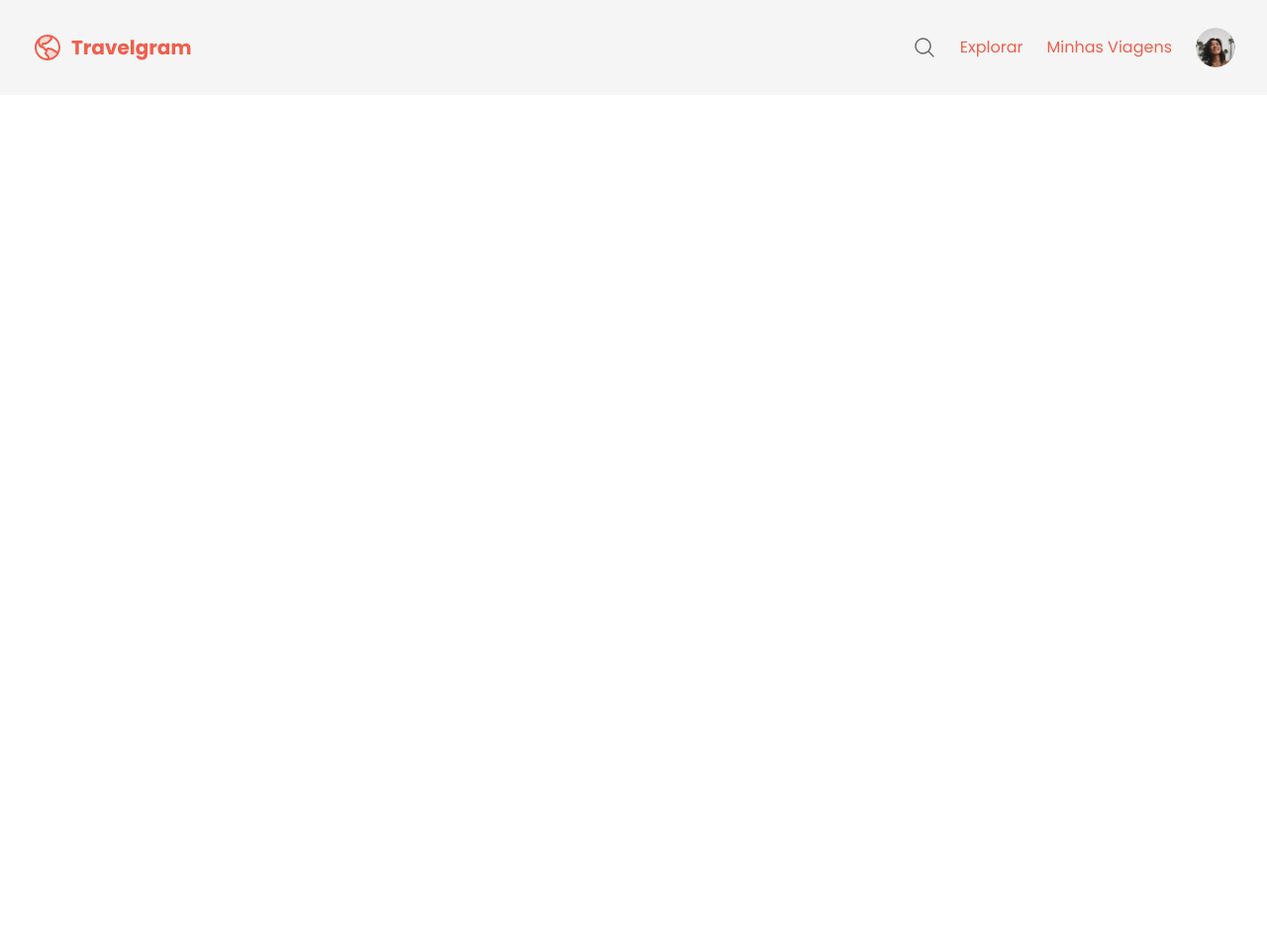
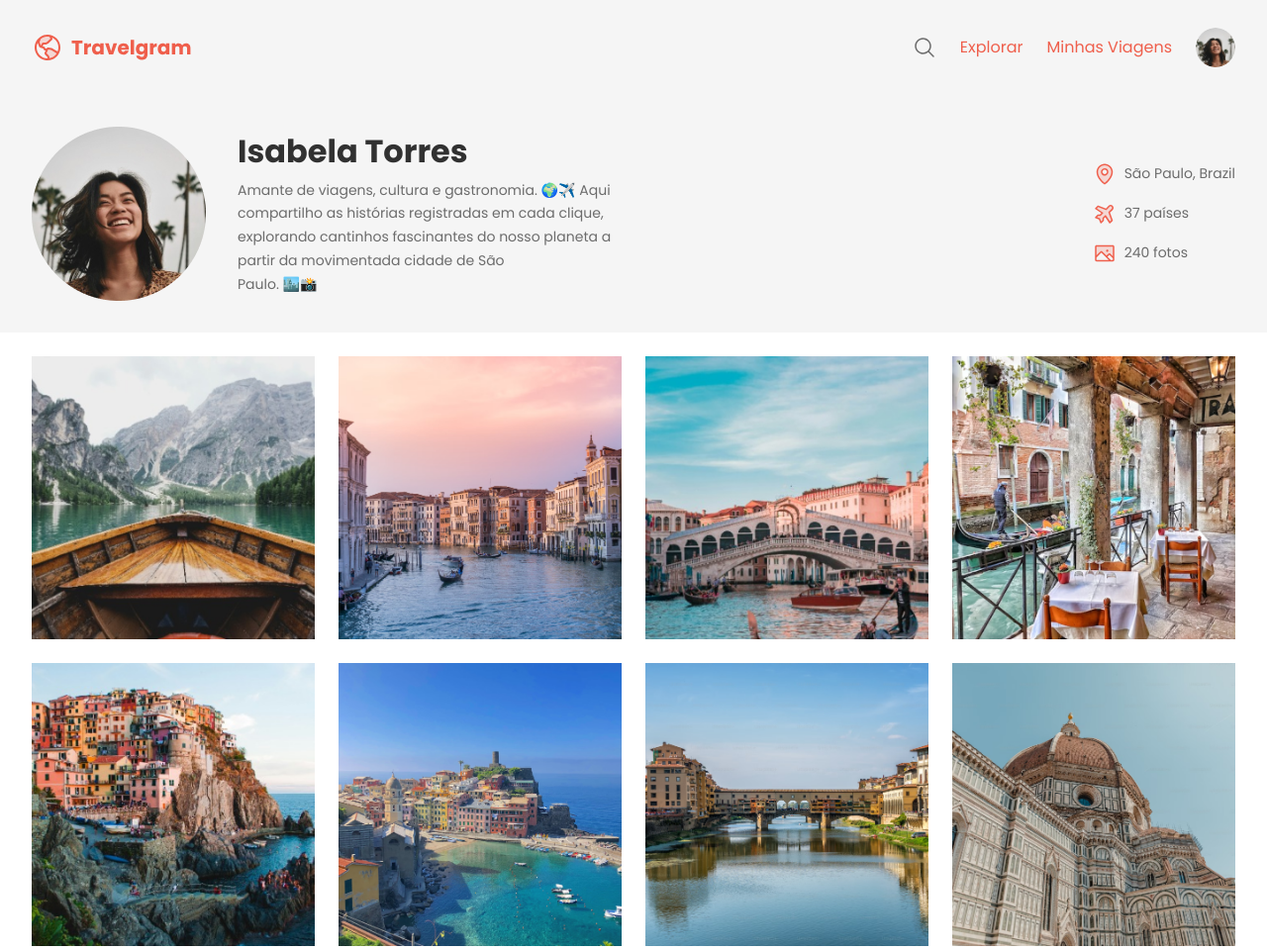
Before and after one commit to JubesMaci/travelgam, a plain HTML site: page index.html in a window 1280 px wide. Shown: the top 960 px of the page at 99% size. Before the commit the page ends 800 px from the top, so only its background shows below. Drawn offline with Linux system fonts and the light colour scheme; a web font is replaced by a local one.

Commit message:
main gallery

```diff
--- a/index.html
+++ b/index.html
@@ -1,36 +1,91 @@
 <!DOCTYPE html>
 <html lang="en">
+  <head>
+    <link rel="preconnect" href="https://fonts.googleapis.com" />
+    <link rel="preconnect" href="https://fonts.gstatic.com" crossorigin />
 
-<head>
+    <meta charset="UTF-8" />
+    <meta name="viewport" content="width=device-width, initial-scale=1.0" />
+    <title>Travelgam | Perfil de Viagens</title>
+    <link rel="stylesheet" href="styles/index.css" />
 
-  <link rel="preconnect" href="https://fonts.googleapis.com">
-  <link rel="preconnect" href="https://fonts.gstatic.com" crossorigin>
-
-  <meta charset="UTF-8">
-  <meta name="viewport" content="width=device-width, initial-scale=1.0">
-  <title>Travelgam | Perfil de Viagens</title>
-  <link rel="stylesheet" href="styles/index.css">
-
-  <link href="https://fonts.googleapis.com/css2?family=Alice&family=Poppins:wght@400;700&display=swap" rel="stylesheet">
-
+    <link
+      href="https://fonts.googleapis.com/css2?family=Alice&family=Poppins:wght@400;700&display=swap"
+      rel="stylesheet"
+    />
   </head>
 
   <body>
     <div class="bg-surface-color">
       <nav class="container">
         <a href="#">
-      <img src="assents/Logo.svg" alt="Logomarca">
+          <img src="assents/Logo.svg" alt="Logomarca" />
         </a>
         <ul>
-      <li><a href="#">
-          <img src="icons/MagnifyingGlass.svg" alt="">
-        </a></li>
+          <li>
+            <a href="#">
+              <img src="icons/MagnifyingGlass.svg" alt="" />
+            </a>
+          </li>
           <li><a href="#">Explorar</a></li>
           <li><a href="#">Minhas Viagens</a></li>
-      <li><a href="#"><img src="assents/Profile pic (1).png" alt=""></a></li>
+          <li>
+            <a href="#"><img src="assents/Profile pic (1).png" alt="" /></a>
+          </li>
         </ul>
       </nav>
+
+      <header>
+        <div class="container">
+          <div id="profile">
+            <img
+              src="assents/Profile pic (1).png"
+              alt="imagem de Isabela Torres"
+            />
+            <div>
+              <h1>Isabela Torres</h1>
+              <p>
+                Amante de viagens, cultura e gastronomia. 🌍✈️ Aqui compartilho
+                as histórias registradas em cada clique, explorando cantinhos
+                fascinantes do nosso planeta a partir da movimentada cidade de
+                São <br />Paulo. 🏙️📸
+              </p>
             </div>
+          </div>
+
+          <ul id="info">
+            <li>
+              <img src="icons/MapPin.svg" alt="icone mapa" />
+              <span>São Paulo, Brazil</span>
+            </li>
+
+            <li>
+              <img src="icons/AirplaneTilt.svg" alt="icone avião" />
+              <span>37 países</span>
+            </li>
+
+            <li>
+              <img src="icons/Image.svg" alt="icone galeria de fotos" />
+              <span>240 fotos</span>
+            </li>
+          </ul>
+        </div>
+      </header>
+    </div>
+
+    <main class="container">
+      <img src="assents/images/Image 01.png" alt="" />
+      <img src="assents/images/Image 02.png" alt="" />
+      <img src="assents/images/Image 03.png" alt="" />
+      <img src="assents/images/Image 04.png" alt="" />
+      <img src="assents/images/Image 05.png" alt="" />
+      <img src="assents/images/Image 06.png" alt="" />
+      <img src="assents/images/Image 07.png" alt="" />
+      <img src="assents/images/Image 08.png" alt="" />
+      <img src="assents/images/Image 09.png" alt="" />
+      <img src="assents/images/Image 10.png" alt="" />
+      <img src="assents/images/Image 11.png" alt="" />
+      <img src="assents/images/Image 12.png" alt="" />
+    </main>
   </body>
-
 </html>
--- a/styles/goblal.css
+++ b/styles/goblal.css
@@ -46,6 +46,6 @@ a:hover {
   margin-inline: auto;
 }
 
-.bg-surface-color{
+.bg-surface-color {
   background-color: var(--surface-color);
 }
--- a/styles/index.css
+++ b/styles/index.css
@@ -1,2 +1,4 @@
 @import url(goblal.css);
 @import url(nav.css);
+@import url(header.css);
+@import url(main.css);
--- /dev/null
+++ b/styles/main.css
@@ -0,0 +1,13 @@
+main {
+  display: flex;
+  flex-wrap: wrap;
+  padding-block: 24px;
+  gap: 24px;
+}
+
+main img {
+  width: 286px;
+  height: 286px;
+  object-fit: cover;
+  align-content: center;
+}
```
Lines whose indentation alone changed are shown as unchanged.
